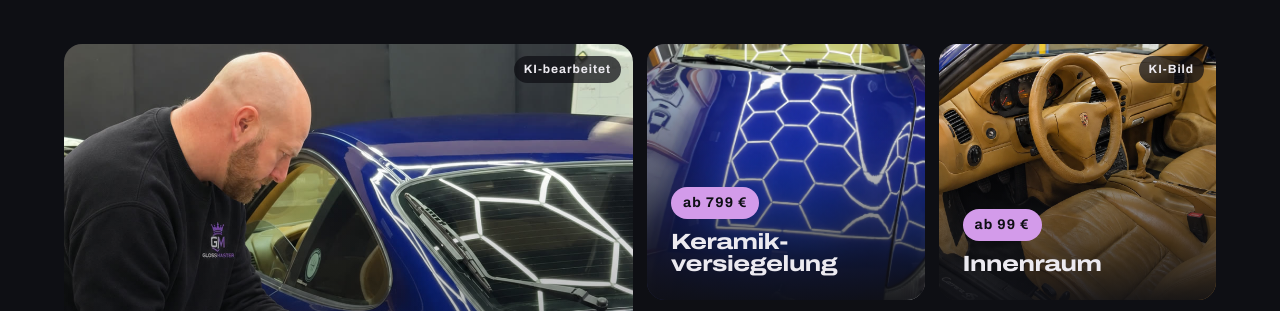
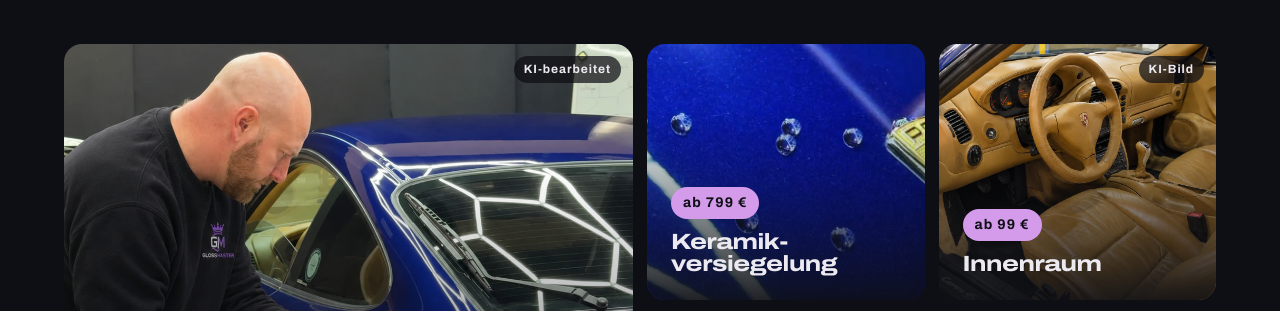
Before and after one commit to sideTwo/glossmaster-entwurf, a plain HTML site: page a-streiflicht/index.html in a window 1280 px wide. Shown: the part 2293-2604 px from the top of the page. Drawn offline with Linux system fonts and the light colour scheme.

Commit message:
Keramik-Kachel: Wassertropfen aus dem Originalvideo

```diff
--- a/a-streiflicht/index.html
+++ b/a-streiflicht/index.html
@@ -274,7 +274,7 @@
           <div class="kachel-text"><span class="preis">ab 249 €</span><h3>Polieren &amp; Lackkorrektur</h3><p>1–2-Step-Maschinenpolitur, Kontrolle mit Speziallicht. Unser Bestseller.</p></div>
         </a>
         <a class="kachel" href="preisliste/#keramik">
-          <img src="../assets/bilder/aufbereitung-keramik-kachel.webp" alt="Wabenlicht spiegelt sich im blauen Lack der Porsche-Haube" loading="lazy" />
+          <img src="../assets/bilder/aufbereitung-keramik-tropfen.webp" alt="Wassertropfen perlen auf der blauen Porsche-Haube ab" loading="lazy" />
           <div class="kachel-text"><span class="preis">ab 799 €</span><h3>Keramik&shy;versiegelung</h3></div>
         </a>
         <a class="kachel" href="preisliste/#innen">
```
Also changed, not shown: assets/bilder/aufbereitung-keramik-tropfen.webp (added).
